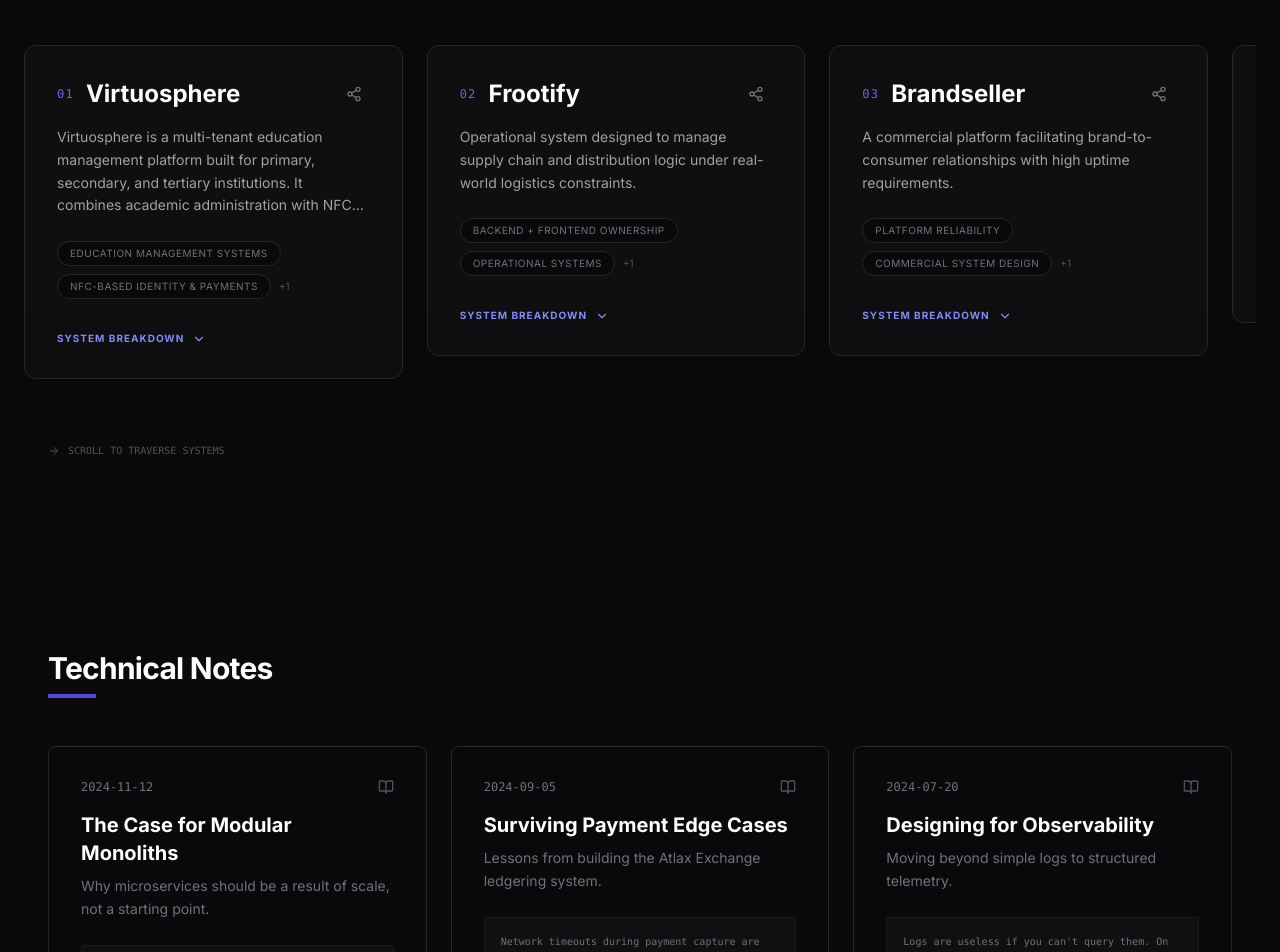
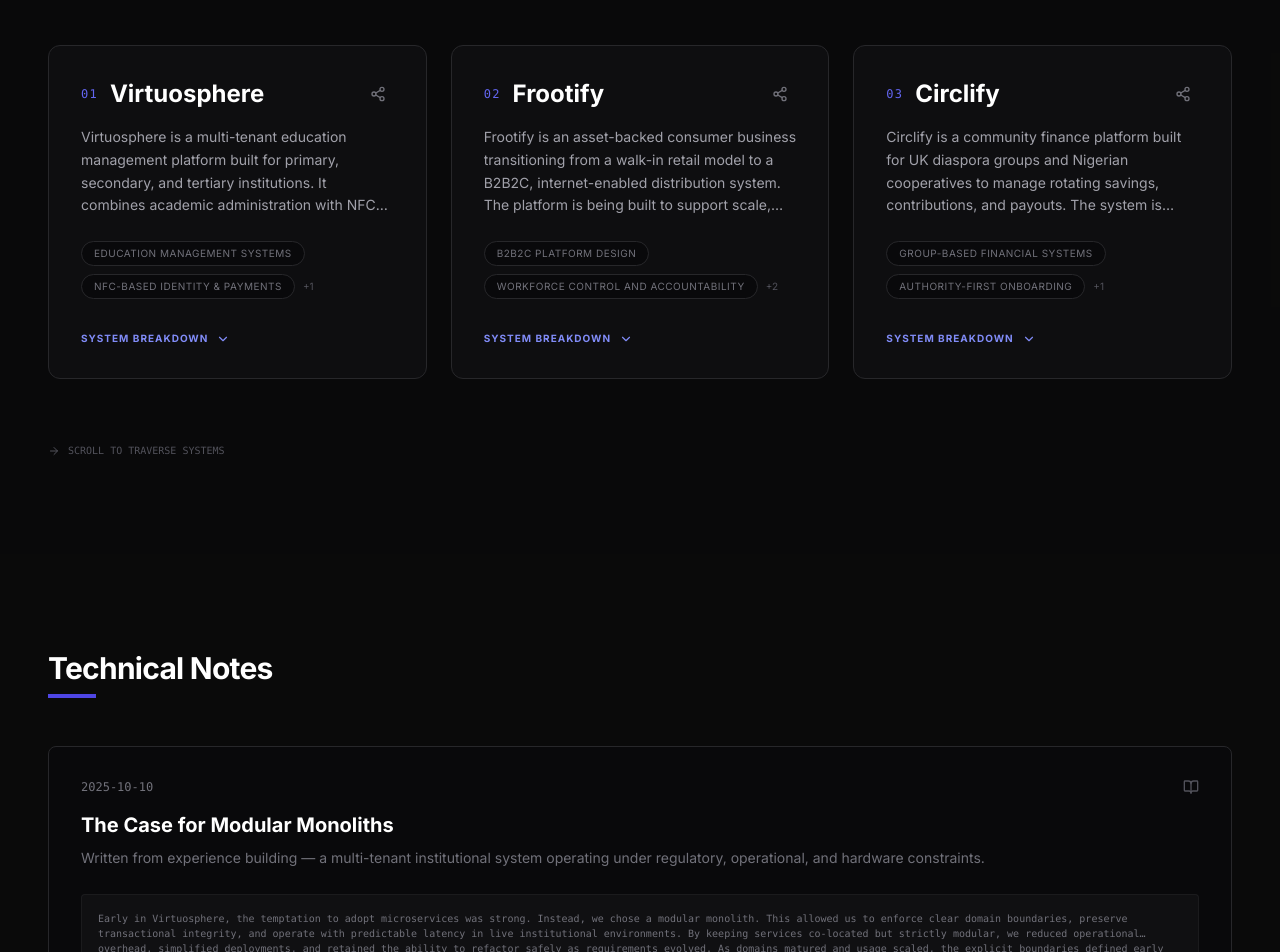
Before and after one commit to callmehalpha/callmehalpha-portfolio, a React (Vite) app: page / in a window 1280 px wide. Shown: the part 1980-2932 px from the top of the page. Built offline with nearby package versions, Linux system fonts and the light colour scheme.

Commit message:
feat: Update portfolio project details, add 'Circlify', remove 'Brandseller' and 'Atlax Exchange', and link build log entries to project URLs.

```diff
--- a/App.tsx
+++ b/App.tsx
@@ -229,7 +229,7 @@ const CaseStudyCard = ({ study }: { study: CaseStudy; key?: React.Key }) => {
   );
 };
 
-// Added key?: React.Key to the props type to avoid "Property 'key' does not exist" error when mapping over BUILD_LOGS
+
 const BuildLogEntry = ({ log }: { log: BuildLog; key?: React.Key }) => (
   <div className="p-8 bg-zinc-950 border border-zinc-800 rounded-lg hover:border-zinc-700 hover:shadow-2xl hover:shadow-indigo-500/5 transition-all duration-300 group snap-start min-w-[85vw] md:min-w-[calc(33.333%-1rem)] flex flex-col h-full">
     <div className="flex justify-between items-start mb-4">
@@ -243,9 +243,9 @@ const BuildLogEntry = ({ log }: { log: BuildLog; key?: React.Key }) => (
         {log.content}
       </div>
     </div>
-    <button className="mt-8 text-indigo-500 text-[10px] font-bold uppercase tracking-widest flex items-center gap-2 hover:text-indigo-400 transition-colors">
+    <a href={log.url} className="mt-8 text-indigo-500 text-[10px] font-bold uppercase tracking-widest flex items-center gap-2 hover:text-indigo-400 transition-colors">
       Read Full Note <ArrowRight size={14} />
-    </button>
+    </a>
   </div>
 );
 
--- a/constants.tsx
+++ b/constants.tsx
@@ -45,7 +45,7 @@ export const CASE_STUDIES: CaseStudy[] = [
     context:
       "Virtuosphere is a multi-tenant education management platform built for primary, secondary, and tertiary institutions. It combines academic administration with NFC-based identity and cashless payment infrastructure, designed for environments where authority, scale, and operational reliability are critical.",
     role:
-      "Lead Architect & Systems Engineer. Led the platform from idea to production, including system design, infrastructure, hardware integration, and institutional rollout.",
+      "CTO / System Lead. Led the platform from idea to production, including system design, infrastructure, hardware integration, and institutional rollout.",
     architecture:
       "Dockerized modular monolith built with NestJS for backend services, Next.js for administrative and web interfaces, and React Native for mobile applications. PostgreSQL is used as the primary datastore with strict tenant isolation (RLS) to separate schools and departments, while Redis handles session management, queues, and event-driven workflows. Custom services interface with NFC-enabled devices for identity, attendance, and on-premise payments.",
     decisions: [
@@ -65,69 +65,74 @@ export const CASE_STUDIES: CaseStudy[] = [
     id: "frootify",
     name: "Frootify",
     url: "https://frootify.tech",
-    focus: ["Backend + frontend ownership", "Operational systems", "Product evolution"],
-    context: "Operational system designed to manage supply chain and distribution logic under real-world logistics constraints.",
-    role: "Full-stack System Lead. Responsible for aligning technical execution with volatile business requirements.",
-    architecture: "Cloud-native architecture leveraging serverless functions for elastic scaling and a real-time tracking engine.",
+    focus: [
+      "B2B2C platform design",
+      "Workforce control and accountability",
+      "Operational systems for asset-heavy businesses",
+      "Investor-readiness through technology"
+    ],
+    context:
+      "Frootify is an asset-backed consumer business transitioning from a walk-in retail model to a B2B2C, internet-enabled distribution system. The platform is being built to support scale, multi-location operations, workforce accountability, and operational visibility ahead of a major investment round.",
+    role:
+      "CTO / System Lead. Responsible for end-to-end technical strategy, platform architecture, and aligning system capabilities with business expansion and fundraising goals.",
+    architecture:
+      "Centralized operational platform designed around vendors rather than individual consumers. Supports multi-service-point vendors (chain businesses), role-based staff access, and centralized oversight. Includes admin and vendor dashboards, a staff mobile app, and a planned delivery/rider infrastructure to extend reach beyond physical locations.",
     decisions: [
-      "Prioritized a highly observable logging system to debug physical supply chain anomalies.",
-      "Optimized the mobile frontend for low-connectivity environments commonly found in warehouses."
+      "Led the shift from a B2C-first approach to a B2B2C model to enable chain vendors, multiple service points, and scalable operations.",
+      "Redesigned the data model so a single vendor can operate multiple locations under unified control.",
+      "Introduced staff-level access controls to ensure all operational actors (vendors, staff, riders) operate within a single system of record.",
+      "Built a dedicated staff attendance system where attendance can only be marked on-premises, preventing remote or proxy check-ins.",
+      "Enforced location and device-bound attendance validation to ensure staff presence is verifiable and auditable.",
+      "Used AI-assisted workflows to rapidly prototype operational dashboards and internal tools, accelerating iteration under tight timelines."
     ],
-    challenges: "Adapting the data model to handle frequent shifts in business operations without breaking legacy data.",
-    outcome: "Reduced operational overhead by 40% through automation of manual distribution logic.",
-    lessons: "Technology must serve the operation. A perfect system that doesn't account for human error in the field is a broken system."
+    challenges:
+      "Designing systems that reflect real operational behavior — including staff movement, connectivity issues, and human error — while keeping the platform simple enough for non-technical users.",
+    outcome:
+      "Delivered a scalable operational foundation with centralized control over vendors, locations, and staff. Reduced ambiguity around workforce presence and laid the groundwork for disciplined expansion and investor confidence.",
+    lessons:
+      "In physical, asset-heavy businesses, trust is enforced through systems. Location-bound identity, workforce accountability, and clear operational controls matter more than feature richness. Scale comes from structure, not features — once operational authority and visibility are designed into the system, growth becomes a controllable process rather than a risk."
   },
+
   {
-    id: "brandseller",
-    name: "Brandseller",
-    url: "https://brandseller.co.uk/",
-    focus: ["Platform reliability", "Commercial system design", "Maintainability"],
-    context: "A commercial platform facilitating brand-to-consumer relationships with high uptime requirements.",
-    role: "Principal Engineer. Focused on stabilizing legacy bottlenecks and architecting for long-term growth.",
-    architecture: "Balanced stack focused on reliability. Load-balanced instances with a robust caching layer for high-read product catalogs.",
+    id: "circlify",
+    name: "Circlify",
+    url: "https://circlify.io",
+    focus: [
+      "Group-based financial systems",
+      "Authority-first onboarding",
+      "Cross-border compliance (UK & Nigeria)"
+    ],
+    context:
+      "Circlify is a community finance platform built for UK diaspora groups and Nigerian cooperatives to manage rotating savings, contributions, and payouts. The system is designed around trust, authority, and transparency rather than individual user growth.",
+    role:
+      "Founder & System Architect. Owned the product from idea to production, including domain modeling, backend architecture, compliance decisions, and rollout strategy.",
+    architecture:
+      "Group-centric platform architecture where every action is scoped to a circle and governed by an admin authority. Backend services manage circle creation, member invitations, approvals, and contribution flows. The system enforces explicit state transitions to prevent unauthorized participation. Compliance-sensitive services are isolated to allow phased rollout across jurisdictions.",
     decisions: [
-      "Decoupled the ordering system from the inventory management to prevent inventory locks during high-traffic sales.",
-      "Integrated automated regression testing at the API level to ensure commercial logic integrity."
+      "Designed the platform around circle admins as the primary authority, requiring explicit invite, approval, or rejection before any member can participate.",
+      "Implemented controlled onboarding flows to prevent anonymous or uncontrolled group access, prioritizing trust over rapid user acquisition.",
+      "Paused Nigerian rollout due to NDPR and data-provider constraints, choosing regulatory clarity over premature scale.",
+      "Evaluated alternative payment and data providers to replace Mono where compliance requirements could not be met.",
+      "Structured the platform to support community-level deployments rather than individual app signups."
     ],
-    challenges: "Modernizing a live system with significant traffic while maintaining 99.9% availability.",
-    outcome: "Achieved a 60% reduction in system downtime and improved checkout conversion through faster response times.",
-    lessons: "Maintainability is a feature. Refactoring for clarity is as important as shipping new capabilities."
-  },
-  {
-    id: "atlax-exchange",
-    name: "Atlax Exchange",
-    url: "https://atlaxchange.com/",
-    focus: ["Fintech architecture", "Payment flows", "High-reliability backend"],
-    context: "High-performance exchange platform requiring sub-second transaction processing and absolute ledger correctness.",
-    role: "Backend Infrastructure Lead. Focused on the core transaction engine and security architecture.",
-    architecture: "Distributed system with a focus on transactional atomicity. Use of message queues (RabbitMQ) for order matching and asynchronous reconciliation.",
-    decisions: [
-      "Implemented double-entry bookkeeping at the database level to ensure fiscal integrity.",
-      "Designed a hardware-security-module (HSM) based approach for managing sensitive cryptographic keys."
-    ],
-    challenges: "Managing high-throughput transaction spikes without introducing latency or race conditions in the ledger.",
-    outcome: "Processed millions in transaction volume with zero accounting discrepancies.",
-    lessons: "In fintech, 'eventual consistency' is often a liability. Aim for strong consistency in the core ledger and move everything else to the edge."
+    challenges:
+      "Balancing regulatory compliance across jurisdictions while maintaining a simple, trust-first experience for non-technical community leaders.",
+    outcome:
+      "Delivered a production-ready MVP capable of supporting managed community savings groups, with clear authority controls and auditable contribution flows. Established a compliant foundation for UK diaspora onboarding while preparing for Nigeria expansion.",
+    lessons:
+      "In group finance, trust is enforced through structure. Authority must come before users, and compliance must come before growth. Systems that ignore this fail quietly at scale."
   }
+
 ];
 
 export const BUILD_LOGS: BuildLog[] = [
   {
     title: "The Case for Modular Monoliths",
-    date: "2024-11-12",
-    excerpt: "Why microservices should be a result of scale, not a starting point.",
-    content: "In the early stages of Virtuosphere, the temptation to jump straight into microservices was high. However, we chose a modular monolith. Why? Reduced network latency, simplified deployment, and easier refactoring across domain boundaries. As the domains matured and team sizes grew, the boundaries we defined early allowed us to extract services with minimal friction."
-  },
-  {
-    title: "Surviving Payment Edge Cases",
-    date: "2024-09-05",
-    excerpt: "Lessons from building the Atlax Exchange ledgering system.",
-    content: "Network timeouts during payment capture are the bane of fintech. We implemented a robust idempotency-key strategy across all API calls. Every transaction attempt is logged before the external call, ensuring that even if the connection drops, we can safely retry or reconcile the state without double-charging."
-  },
-  {
-    title: "Designing for Observability",
-    date: "2024-07-20",
-    excerpt: "Moving beyond simple logs to structured telemetry.",
-    content: "Logs are useless if you can't query them. On Frootify, we moved to structured JSON logging and distributed tracing. Being able to follow a single request ID across four different services during a peak-load failure saved us hours of post-mortem analysis."
+    date: "2025-10-10",
+    excerpt:
+      "Written from experience building  — a multi-tenant institutional system operating under regulatory, operational, and hardware constraints.",
+    content:
+      "Early in Virtuosphere, the temptation to adopt microservices was strong. Instead, we chose a modular monolith. This allowed us to enforce clear domain boundaries, preserve transactional integrity, and operate with predictable latency in live institutional environments. By keeping services co-located but strictly modular, we reduced operational overhead, simplified deployments, and retained the ability to refactor safely as requirements evolved. As domains matured and usage scaled, the explicit boundaries defined early made later service extraction a refactoring exercise rather than a rewrite.",
+    url: "https://www.linkedin.com/feed/update/urn:li:activity:7382334959094771713"
   }
 ];
--- a/types.ts
+++ b/types.ts
@@ -18,6 +18,7 @@ export interface BuildLog {
   date: string;
   excerpt: string;
   content: string;
+  url: string;
 }
 
 export interface Capability {
```
